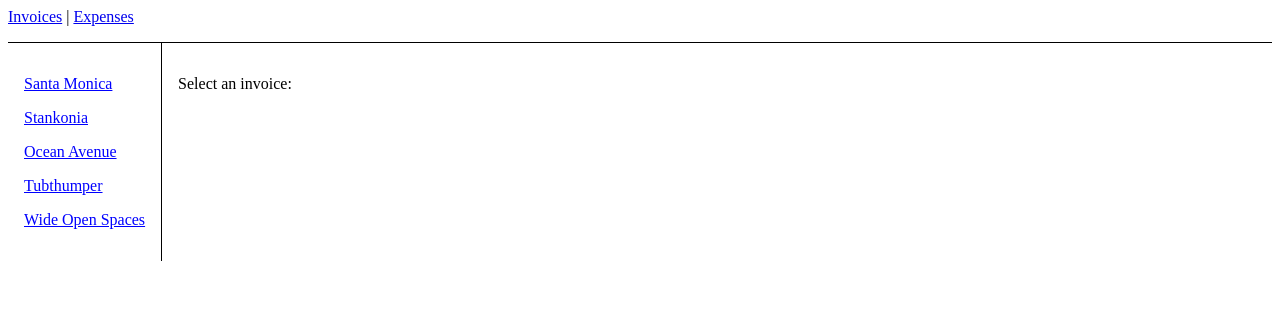
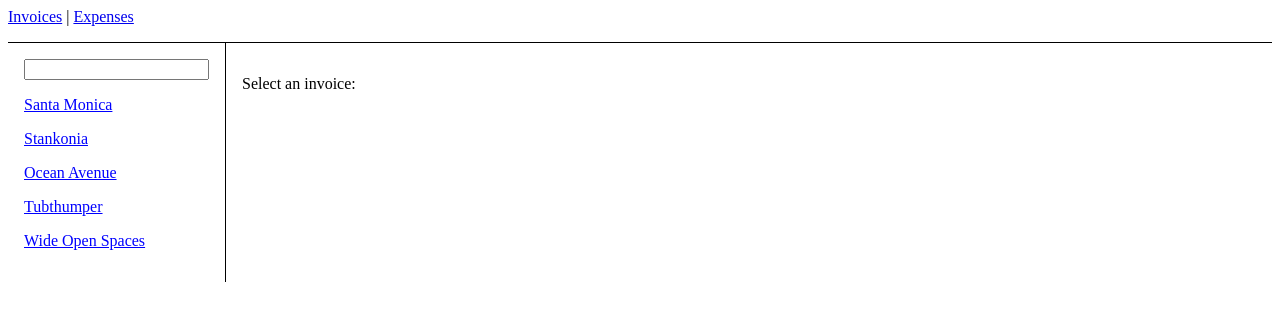
Before and after one commit to wwddnn/tutorial-react-router, a React (Vite) app: page /invoices in a window 1280 px wide. Shown: the top 320 px of the page. Built offline with nearby package versions, Linux system fonts and the light colour scheme.

Commit message:
Search params

```diff
--- a/src/routes/Invoices/index.tsx
+++ b/src/routes/Invoices/index.tsx
@@ -1,9 +1,11 @@
-import { Outlet, NavLink } from "react-router-dom";
+import "./styles.css";
+import { Outlet, NavLink, useSearchParams } from "react-router-dom";
 import { getInvoices } from "../../data";
-import './styles.css';
 
 export default function Invoices() {
   const invoices = getInvoices();
+
+  const [searchParams, setSearchParams] = useSearchParams();
 
   return (
     <div style={{ display: "flex" }}>
@@ -13,9 +15,32 @@
           padding: "1rem",
         }}
       >
-        {invoices.map((invoice) => (
+        <input
+          value={searchParams.get("name") || ""}
+          onChange={(event) => {
+            let name = event.target.value;
+            if (name) {
+              setSearchParams({ name });
+            } else {
+              setSearchParams({});
+            }
+          }}
+        />
+
+        {invoices
+        .filter((invoice) => {
+          const name = searchParams.get("name");
+          if (!name) {
+            return true;
+          }
+          const invoiceName = invoice.name.toLowerCase();
+          return invoiceName.startsWith(name.toLowerCase());
+        })
+        .map((invoice) => (
           <NavLink
-            className={({ isActive }) => isActive ? "dblock nav-red" : "dblock nav-blue"}
+            className={({ isActive }) =>
+              isActive ? "dblock nav-red" : "dblock nav-blue"
+            }
             to={`/invoices/${invoice.number}`}
             key={invoice.number}
           >
```
